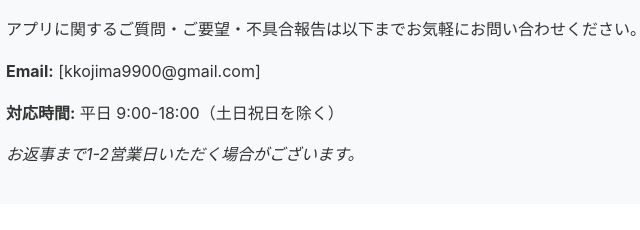
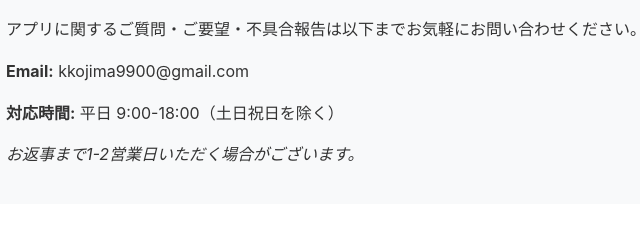
Before and after one commit to run-walk-privacy/run-walk-support, a plain HTML site: page index.html in a window 1280 px wide. Shown: the part 217-447 px from the top of the page, 258-898 px from the left. Drawn offline with Linux system fonts and the light colour scheme.

Commit message:
Update index.html

```diff
--- a/index.html
+++ b/index.html
@@ -41,7 +41,7 @@
     <div class="contact">
         <h2>📧 お問い合わせ</h2>
         <p>アプリに関するご質問・ご要望・不具合報告は以下までお気軽にお問い合わせください。</p>
-        <p><strong>Email:</strong> [kkojima9900@gmail.com]</p>
+        <p><strong>Email:</strong> kkojima9900@gmail.com</p>
         <p><strong>対応時間:</strong> 平日 9:00-18:00（土日祝日を除く）</p>
         <p><em>お返事まで1-2営業日いただく場合がございます。</em></p>
     </div>
```
